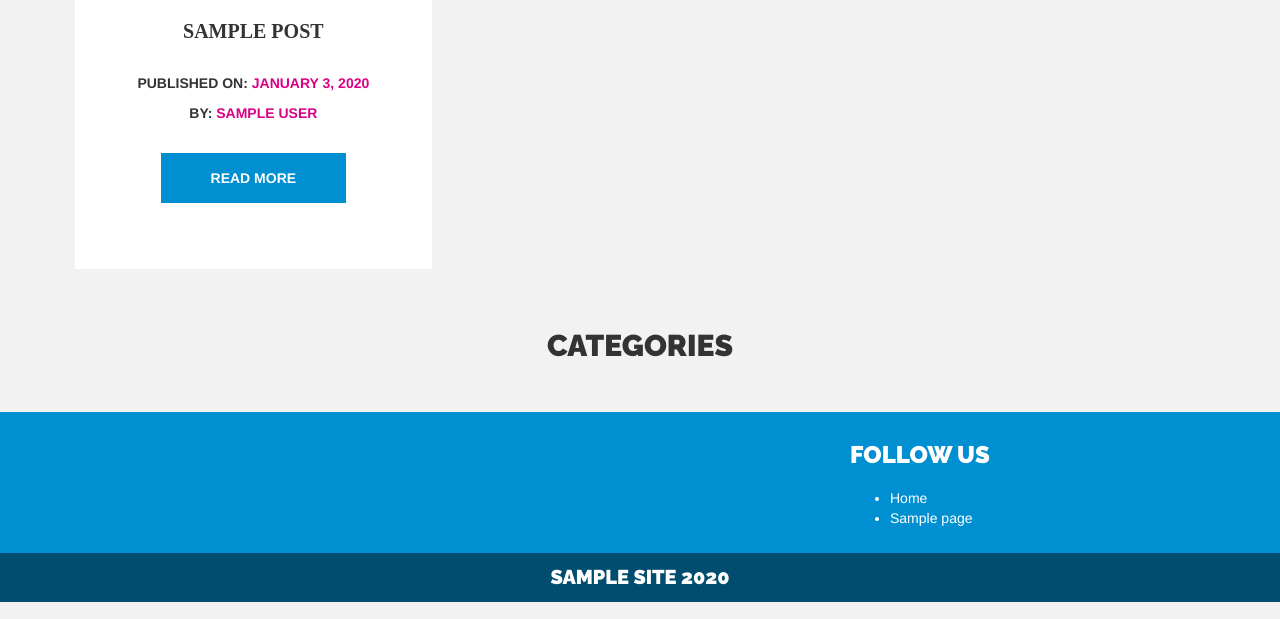
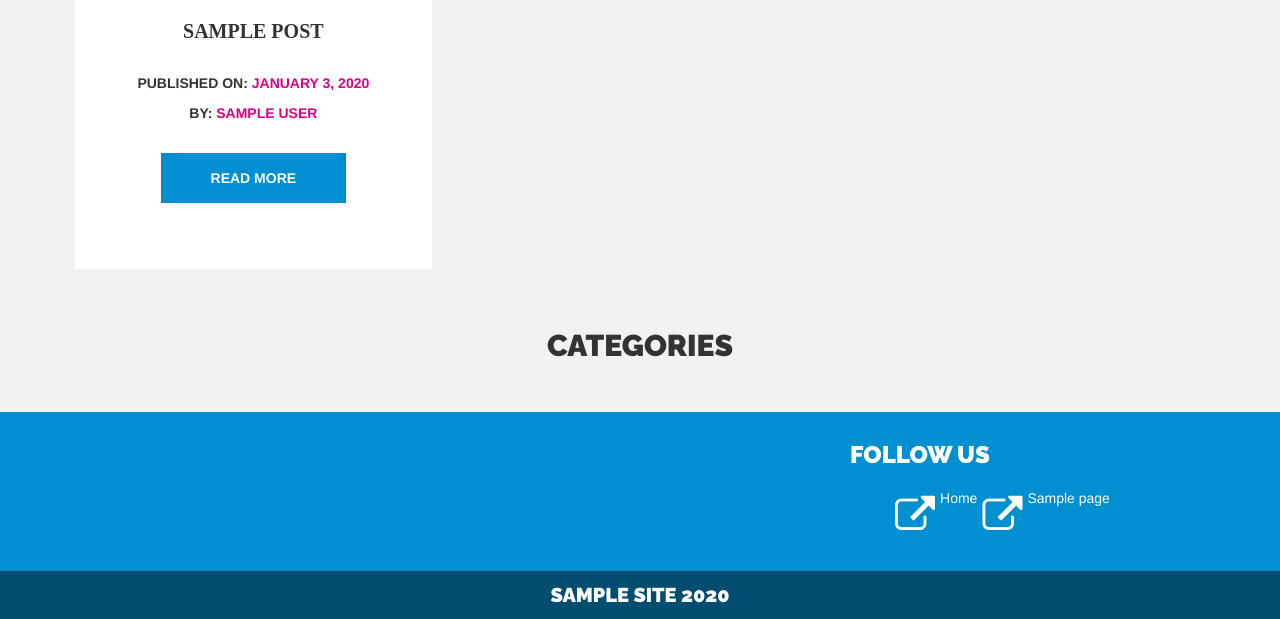
Before and after one commit to GabeValdivia/the-travel-blog, a WordPress theme: template themes/thetravelblog/front-page.php in a window 1280 px wide. Shown: the part 894-1513 px from the top of the page. Run offline with PHP 8.4 and a stand-in for WordPress, Linux system fonts and the light colour scheme; the site name, menu and one post (Sample post) are stand-ins, and other content is empty.

Commit message:
Add FontAwesome icons for social menu

```diff
--- a/themes/thetravelblog/style.css
+++ b/themes/thetravelblog/style.css
@@ -263,3 +263,27 @@ footer .site-info {
     text-transform: uppercase;
     margin-top: 15px;
 }
+
+#social {
+    list-style: none;
+}
+
+#social li {
+    position: relative;
+    display: inline-block;
+}
+
+#social li a:before {
+    display: inline-block;
+    vertical-align: top;
+    padding: 0 5px;
+    font-family: 'fontAwesome';
+    font-size: 40px;
+    color: #fff;
+    content: '\f08e';
+}
+
+#social li a[href*="facebook.com"]::before{content: '\f082';}
+#social li a[href*="linkedin.com"]::before{content: '\f08c';}
+#social li a[href*="twitter.com"]::before{content: '\f081';}
+#social li a[href*="instagram.com"]::before{content: '\f16d';}
```
